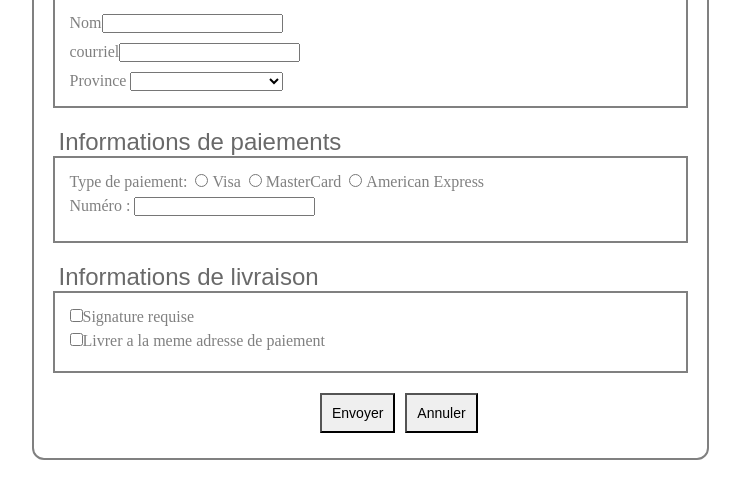
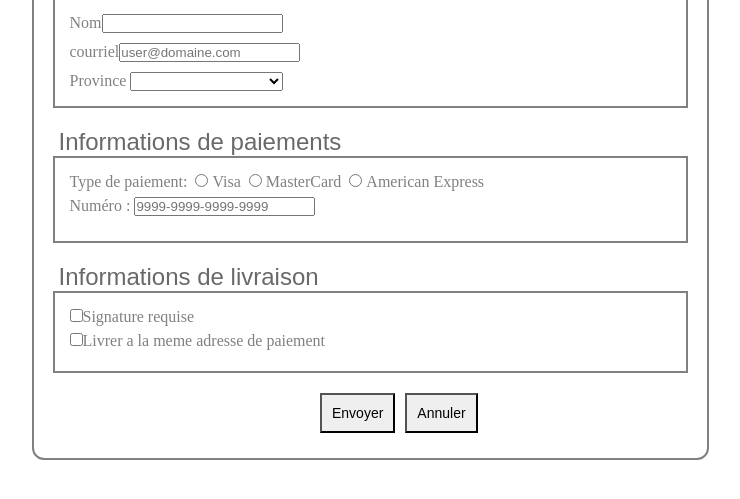
Before and after one commit to Bruno-1333/Formulaires-HTML, a plain HTML site: page Index.html in a window 1280 px wide. Shown: the part 345-844 px from the top of the page, without its empty margins (270-1010 px from the left). Drawn offline with Linux system fonts and the light colour scheme.

Commit message:
version 25/01/2023

```diff
--- a/Index.html
+++ b/Index.html
@@ -19,8 +19,8 @@
         <h2>Informations de Contact</h2>
         <div class="section1">
             <label>Nom<input name="nom" type="text" required/></label><br/>
-            <label>courriel<input name="courriel"  type="email" required/></label><br/>
-            <label>Province <select>name="province" type="text" required/></label><br/>
+            <label>courriel<input name="courriel"  type="email" required placeholder="user@domaine.com" pattern="[a-z0-9._%+-]+@[a-z0-9.-]+\.[a-z]{2,}$"/></label><br/>
+            <label>Province <select>name="province" type="text" required/><br/>
             <option value=""></option>
             <option value="Quebec">quebec</option>
             <option value="Ontario">Ontario</option>
@@ -32,7 +32,7 @@
             <option value="saskatchewan">saskatchewan</option>
             <option value="Nunavut">Nunavut</option>
             <option value="Colombie-Britannique">Colombie-Britannique </option>
-            </select>
+            </select></label>
         </div>
 
         <h2>Informations de paiements</h2>
@@ -40,7 +40,7 @@
             <label>Type de paiement:&nbsp; <input type="radio" name="typePaiement" value="Visa">&nbsp;Visa&nbsp;</input>
                 <input type="radio"  name="typePaiement" value="MasterCard" >&nbsp;MasterCard&nbsp;</input>
                 <input type="radio" name="typePaiement" value="American Express" >&nbsp;American Express</input>   </label><br/>
-            <label>Numéro :&nbsp;<input name="numCarte" type="text" required /></label><br/>
+            <label>Numéro :&nbsp;<input name="numCarte" type="text" required placeholder="9999-9999-9999-9999" pattern="^(?:(?:\d{4}[- ]){3}\d{4}|\d{16})$"/></label><br/>
         </div>
 
         <h2>Informations de livraison</h2>
@@ -49,7 +49,7 @@
             <label><input type="checkbox" name="Livraison">Livrer a la meme adresse de paiement</label><br/>
         </div>
         <div class="bouton">
-            <input class="bouton1" type="submit" value="Envoyer" onclick="return valider()" />
+            <input class="bouton1" type="submit" value="Envoyer" />
             <input class="bouton1" type="reset" value="Annuler">
         </div>
 
```
